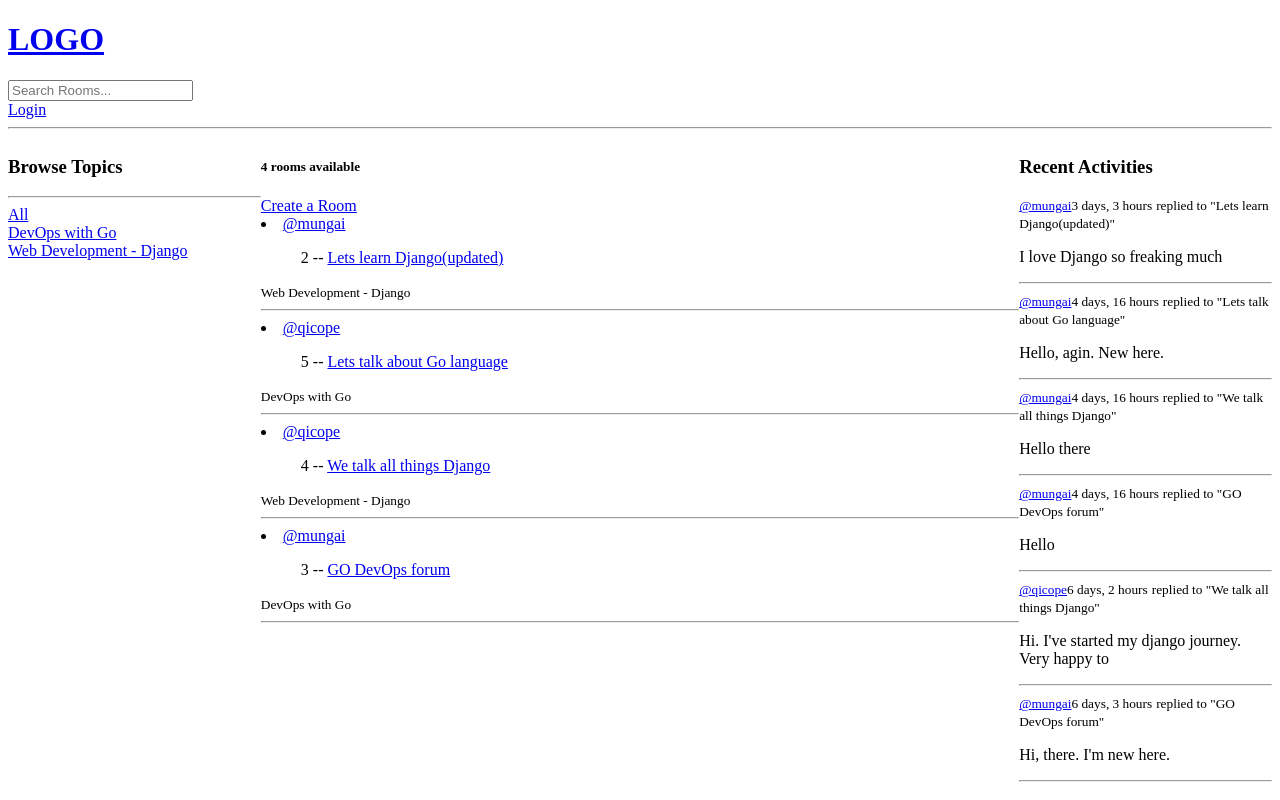
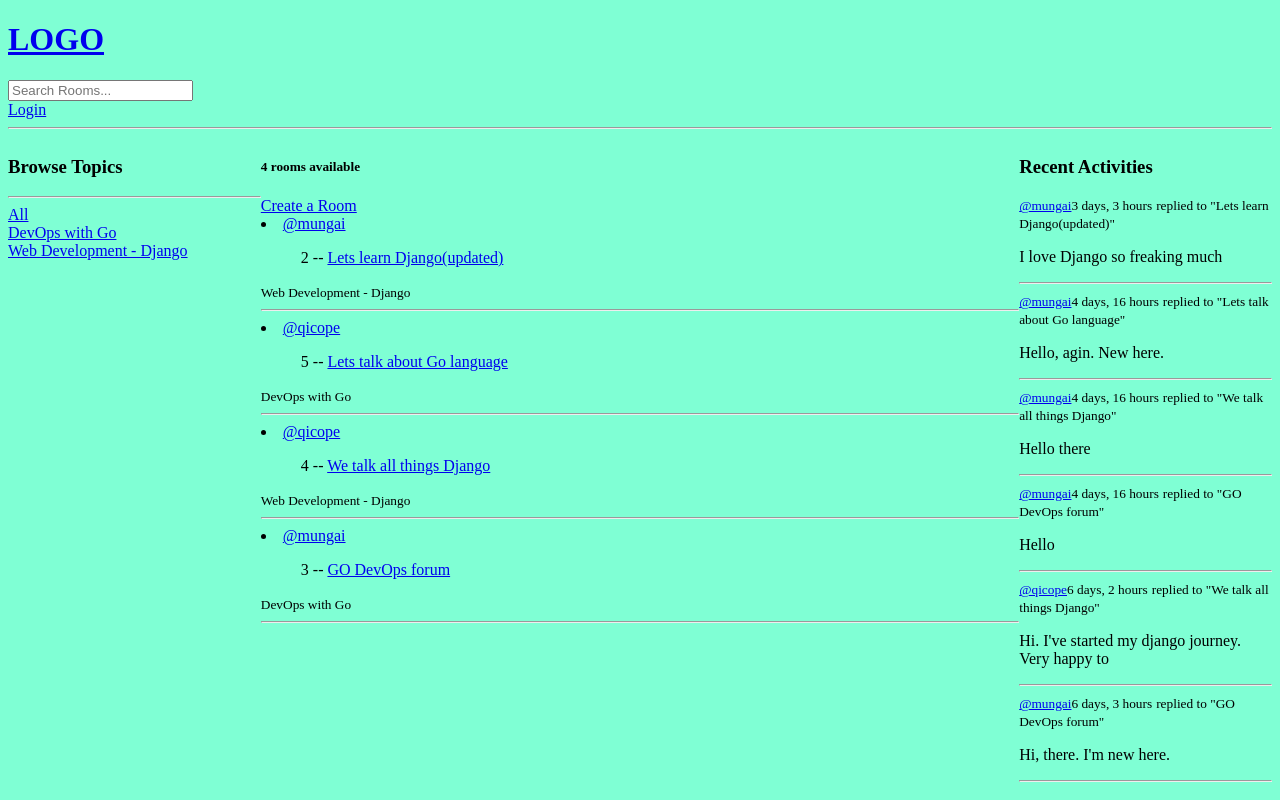
Before and after one commit to MunBrian/study_django_app, a Django app: page / in a window 1280 px wide. Run offline with Django 4.2, Linux system fonts and the light colour scheme; data comes from the database, SQL or seed files in the repository.

Commit message:
added static file in project. Created static folder and set the url in setting.py file

```diff
--- /dev/null
+++ b/static/styles/main.css
@@ -0,0 +1,3 @@
+body{
+    background-color: aquamarine;
+}
--- a/study_bud_django/settings.py
+++ b/study_bud_django/settings.py
@@ -114,6 +114,10 @@ USE_TZ = True
 
 STATIC_URL = "static/"
 
+STATICFILES_DIRS = [
+    BASE_DIR / 'static'
+]
+
 # Default primary key field type
 # https://docs.djangoproject.com/en/4.1/ref/settings/#default-auto-field
 
--- a/templates/main.html
+++ b/templates/main.html
@@ -1,9 +1,11 @@
 <!DOCTYPE html>
+{% load static %}
 <html lang="en">
 <head>
     <meta charset="UTF-8">
     <meta http-equiv="X-UA-Compatible" content="IE=edge">
     <meta name="viewport" content="width=device-width, initial-scale=1.0">
+    <link rel="stylesheet" href="{% static 'styles/main.css' %}">
     <title>Study-App Django</title>
 </head>
 <body>
```
